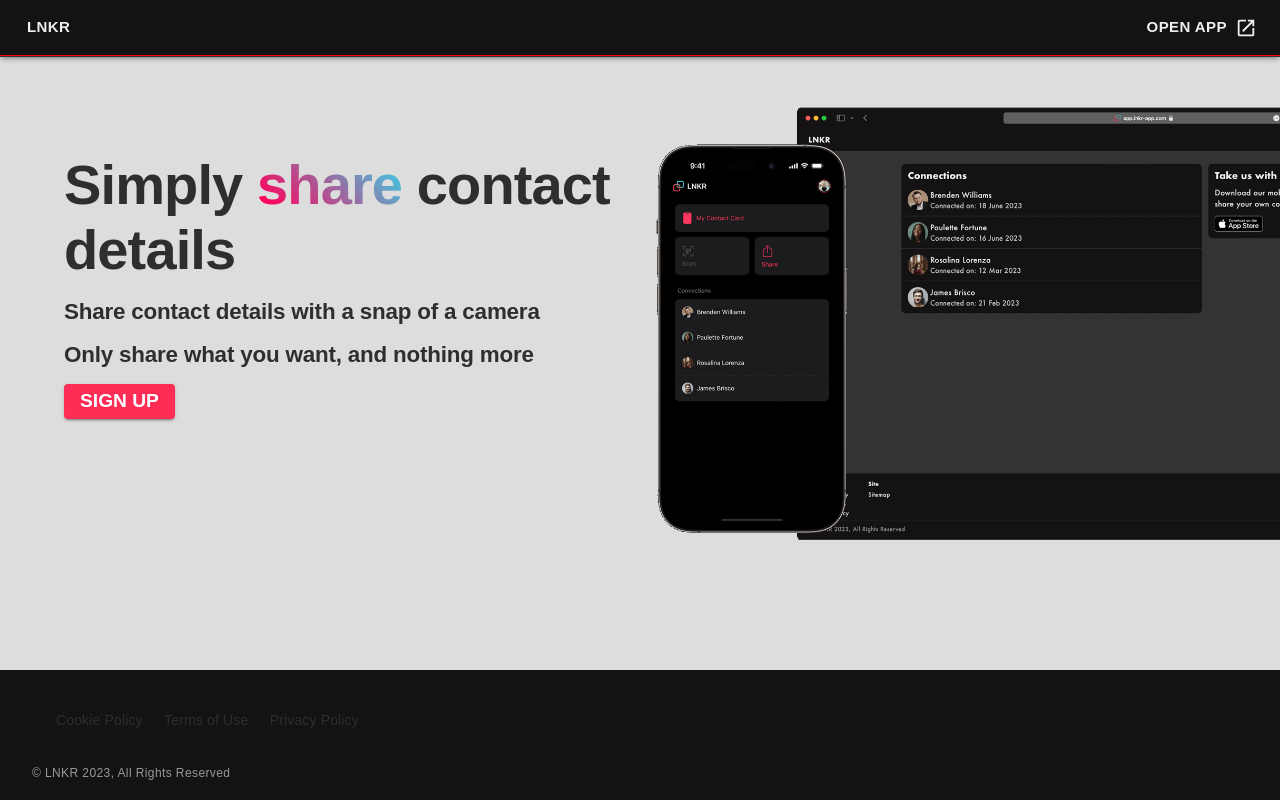
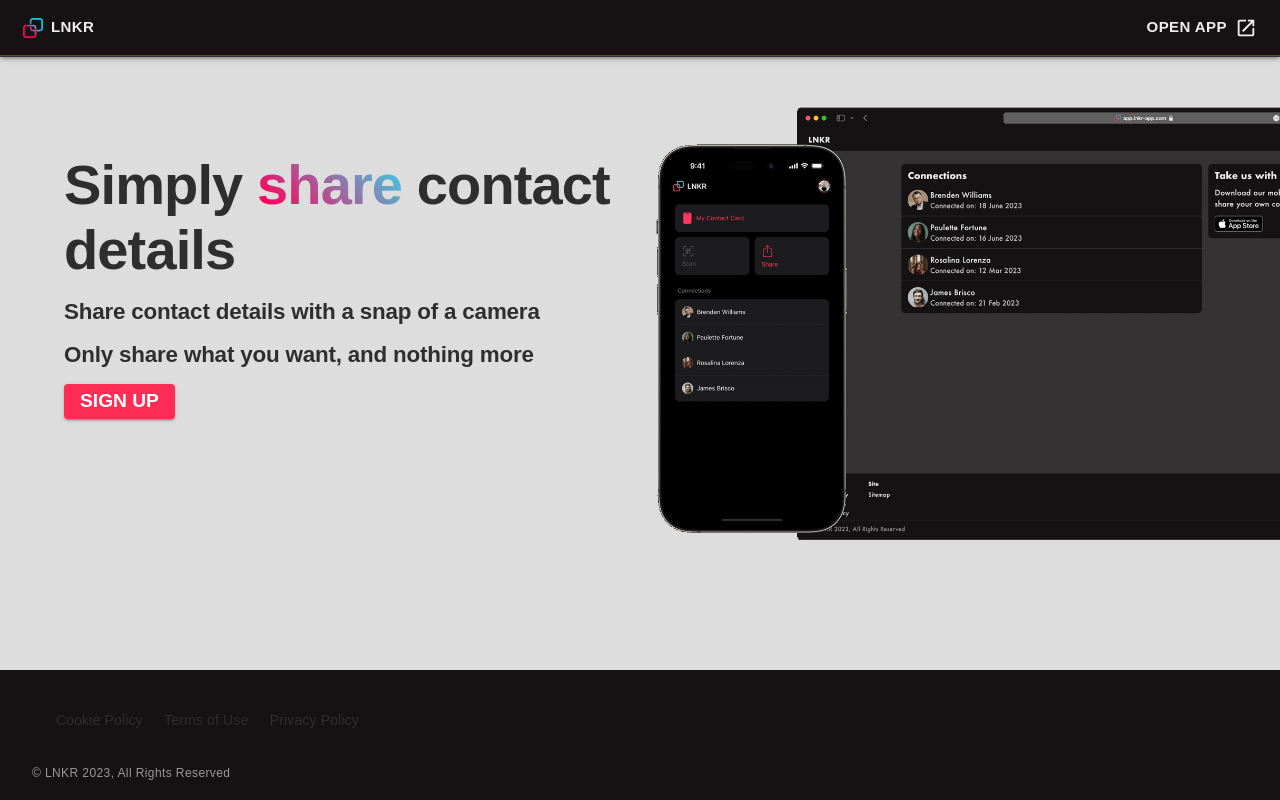
Before and after one commit to StewThom/lnkr-landing-page, a React (Create React App) app: page / in a window 1280 px wide. Built offline with nearby package versions, Linux system fonts and the light colour scheme.

Commit message:
Added icon to nav bar

```diff
--- a/src/UI/Components/Nav Bar/NavBar.tsx
+++ b/src/UI/Components/Nav Bar/NavBar.tsx
@@ -1,9 +1,10 @@
-import { AppBar, Button, Toolbar, Box } from "@mui/material"
+import { AppBar, Button, Toolbar, Box, Icon } from "@mui/material"
 import React from "react"
 import { useTheme } from "@emotion/react"
 import { Link } from "react-router-dom"
 
 import OpenIcon from "@mui/icons-material/OpenInNew"
+import AppIcon from "../../../Resources/Icons/Icon/icon.png"
 
 declare module "@mui/material/AppBar" {
   interface AppBarPropsColorOverrides {
@@ -67,7 +68,8 @@
               color="navbarText"
               component={Link}
               to="/"
-              sx={buttonStyle}>
+              sx={buttonStyle}
+              startIcon={<img src={AppIcon} height={20} width={20} />}>
               LNKR
             </Button>
           </Box>
```
Also changed, not shown: src/Resources/Icons/Icon/icon.png (added).
